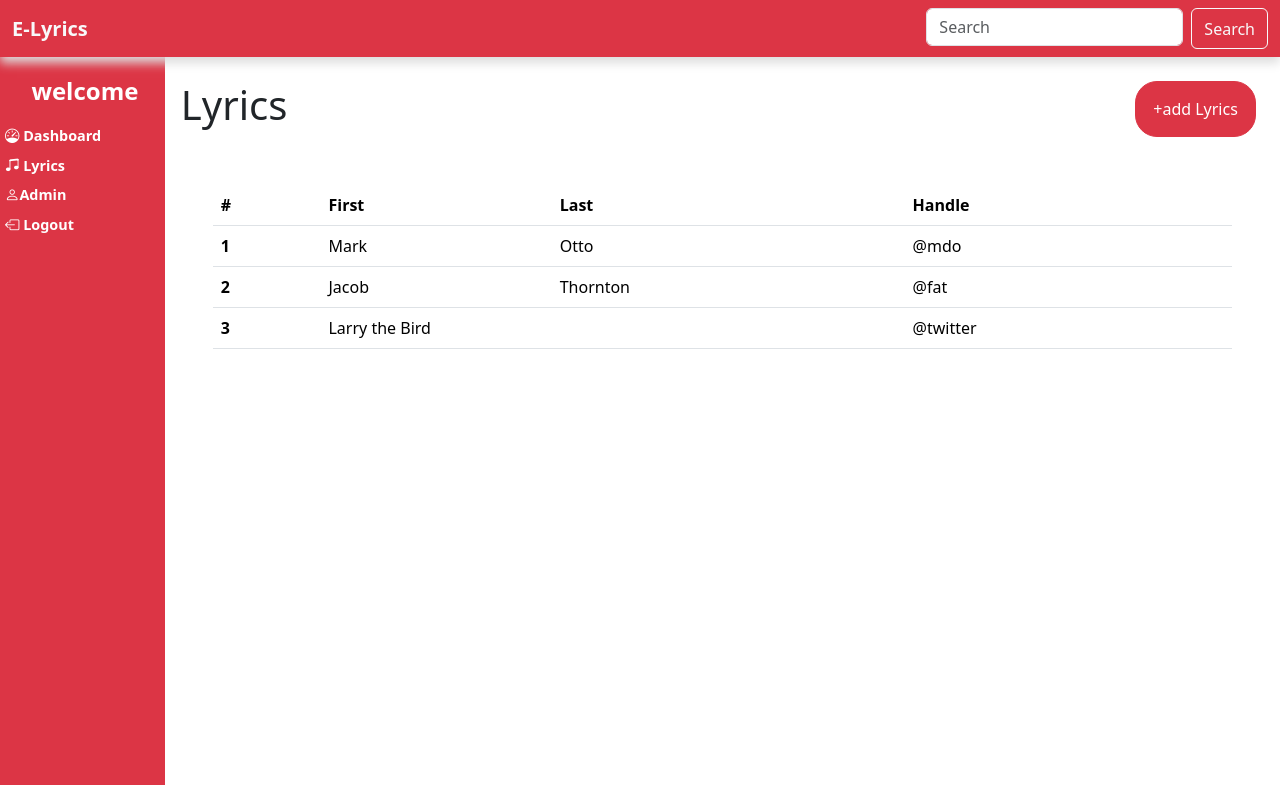
After one commit to YTADLAOUI/E-Lyrics.org, a PHP site: page /lyrics.php in a window 1280 px wide. The commit adds this page. Run offline with PHP 8.4, Linux system fonts and the light colour scheme.

Commit message:
dynamic form

```diff
--- /dev/null
+++ b/includes/navbar.php
@@ -0,0 +1,38 @@
+<nav class="navbar bg-danger">
+  <div class="container-fluid">
+    <b><a class="navbar-brand text-light">E-Lyrics</a></b>
+    <form class="d-flex" role="search">
+      <input class="form-control me-2" type="search" placeholder="Search" aria-label="Search">
+      <button class="btn btn-outline-light" type="submit">Search</button>
+      <div class="respo">
+      <button class="navbar-toggler me-2" type="button" data-bs-toggle="offcanvas" data-bs-target="#offcanvasRight" aria-controls="offcanvasRight">
+                <span class="navbar-toggler-icon" data-bs-target="#offcanvasRight"></span>
+            </button>
+      <div class="offcanvas offcanvas-end" tabindex="-1" id="offcanvasRight"              aria-labelledby="offcanvasRightLabel">
+        <div class="offcanvas-header">
+          <h5 class="offcanvas-title" id="offcanvasRightLabel">welcome</h5>
+          <button type="button" class="btn-close" data-bs-dismiss="offcanvas" aria-label="Close"></button>
+        </div>
+        <div class="offcanvas-body">
+          <!-- hh -->
+          <div class="">
+              <li class="siz">
+                  <a href="accuile.php"><i class="bi bi-speedometer"></i> Dashboard</a>
+            </li>
+              <li class="mt-2 siz">
+                  <a href="lyrics.php"><i class="bi bi-music-note-beamed"></i> Lyrics</a>
+              </li>
+              <li class="mt-2 siz">
+                  <a href="#"><i class="fa fa-fw fa-table"></i> Admin</a>
+              </li>
+              <li class="mt-2 siz">
+                  <a href="index.php"><i class="bi bi-box-arrow-left"></i>Logout</a>
+              </li>
+          </div>
+          <!-- hh -->
+        </div>
+      </div>
+    </div>
+    </form>
+  </div>
+</nav>
--- /dev/null
+++ b/includes/sidebar.php
@@ -0,0 +1,18 @@
+<div class="sidebar">
+    <div class="">
+      <b><p class="welc pt-3">welcome</p></b>
+        <li class="siz">
+            <b><a href="accuile.php"><i class="bi bi-speedometer"></i> Dashboard</a></b>
+      </li>
+        <li class="mt-2 siz">
+            <b><a href="lyrics.php"><i class="bi bi-music-note-beamed"></i> Lyrics</a></b>
+        </li>
+        <li class="mt-2 siz">
+        <b><a href="#"><i class="bi bi-person"></i>Admin</a></b>
+        </li>
+        <li class="mt-2 siz">
+            <b><a href="index.php"><i class="bi bi-box-arrow-left"></i> Logout</a></b>
+        </li>
+    </div>
+
+  </div>
--- a/includes/style.css
+++ b/includes/style.css
@@ -15,19 +15,23 @@ section{
   width: 90vw;
 
 }
+.form-control{
+  margin-bottom: 3px;
+}
 .containers{
   width: 88%;
 }
 .containarr{
-  width: 80vw;
+  /* width: 80vw; */
   display: flex;
 }
 
 .sidebar{
+  padding-left: 5px;
   margin: 0%;
   /* position: absolute; */
   height: 91vh;
-  width: 20vw;
+  width: 13vw;
   background-color:#dc3545;
 }
 li,a{
@@ -43,10 +47,23 @@ li,a{
   text-align: center;
   color: white;
   font-size: 1.5em;
-
 }
 .cards{
   width: 90vw;
+}
+.btnadd{
+
+  border-radius: 22px;
+  border-color:#dc3545 ;
+  width: 11%;
+  background-color: #dc3545;
+  --bs-btn-hover-bg: #f38d8d;
+  --bs-btn-hover-border-color: #f38d8d;
+  --bs-btn-active-bg: #f38d8d;
+  /* --bs-btn-hover-color:#0000; */
+
+  /* --bs-btn-disabled-bg: #030303;
+  --bs-btn-disabled-border-color: #000000; */
 }
 @media only screen and (max-width: 978px) {
   .respo{
--- /dev/null
+++ b/lyrics.php
@@ -0,0 +1,78 @@
+<?php include './includes/hedear.php'; ?>
+<?php include './includes/hedear.php';?>
+<body class="">
+    <?php include './includes/navbar.php'; ?>
+  <div class="containarr">
+    <?php include './includes/sidebar.php';?>
+    <div class="containers">
+      <main class="ps-3 pt-4 d-flex justify-content-between w-100">
+        <div><h1 class="text-color-dark ">Lyrics</h1></div>
+        <!-- model -->
+        <button type="button" class="btn btn-primary me-4 btnadd" data-bs-toggle="modal" data-bs-target="#exampleModal" data-bs-whatever="@fat">+add Lyrics</button>
+        <div class="modal fade" id="exampleModal" tabindex="-1" aria-labelledby="exampleModalLabel" aria-hidden="true">
+  <div class="modal-dialog">
+    <div class="modal-content">
+      <div class="modal-header">
+        <h1 class="modal-title fs-5" id="exampleModalLabel"></h1>
+        <button type="button" class="btn-close" data-bs-dismiss="modal" aria-label="Close"></button>
+      </div>
+      <div class="modal-body">
+        <form id="addin">
+            <div>
+            <input type="text" class="form-control" id="recipient-titre" placeholder="Titre">
+            <input type="text" class="form-control" id="recipient-artist" placeholder="Artist">
+            <input type="text" class="form-control" id="recipient-album" placeholder="Album">
+            <input type="date" class="form-control" id="recipient-annee" placeholder="année de création">
+            <textarea class="form-control" id="recipient-lyrics" placeholder="Lyrics"></textarea>
+            </div>
+        </form>
+      </div>
+      <div class="modal-footer">
+        <button type="button" class="btn btn-danger" id="rv"><i class="bi bi-trash3-fill"></i></button>
+        <button type="button" class="btn btn-success" id="plus"><i class="bi bi-plus-circle"></i></button>
+        <button type="button" class="btn btn-secondary" id="close" data-bs-dismiss="modal">Close</button>
+        <button type="button" class="btn btn-primary"id ="save">Save</button>
+      </div>
+    </div>
+  </div>
+</div>
+        <!-- fin mode -->
+      </main>
+      <section class="w-100">
+          <div class="w-100 p-5" >
+            <table class="table">
+              <thead>
+                <tr>
+                  <th scope="col">#</th>
+                  <th scope="col">First</th>
+                  <th scope="col">Last</th>
+                  <th scope="col">Handle</th>
+                </tr>
+              </thead>
+              <tbody>
+                <tr>
+                  <th scope="row">1</th>
+                  <td>Mark</td>
+                  <td>Otto</td>
+                  <td>@mdo</td>
+                </tr>
+                <tr>
+                  <th scope="row">2</th>
+                  <td>Jacob</td>
+                  <td>Thornton</td>
+                  <td>@fat</td>
+                </tr>
+                <tr>
+                  <th scope="row">3</th>
+                  <td colspan="2">Larry the Bird</td>
+                  <td>@twitter</td>
+                </tr>
+              </tbody>
+            </table>
+          </div>
+        </section>
+    </div>
+  </div>
+  <script src="./script/script.js"></script>
+</body>
+</html>
--- a/script/controller.php
+++ b/script/controller.php
@@ -1,7 +1,9 @@
 <?php
 include "./Database/Database.php";
-class song{
-   function add(){}
+class song extends Db{
+   function add(){
+
+   }
   // function update(){}
   // function delelt(){}
 }
--- /dev/null
+++ b/script/script.js
@@ -0,0 +1,49 @@
+let form=document.getElementById("addin");
+let plus=document.getElementById("plus");
+let rv =document.getElementById("rv");
+let index=0
+
+rv.onclick=function(){
+  if(index>0){
+    form.querySelectorAll('div')[index].remove()
+     index--
+  }
+
+  console.log(index);
+}
+
+console.log(form);
+plus.onclick=function(){
+  index++
+  let container=document.createElement("div");
+  let input1= document.createElement("input");
+  let input2= document.createElement("input");
+  let input3= document.createElement("input");
+  let input4= document.createElement("input");
+  let input5= document.createElement("textarea");
+  input1.setAttribute("type","text");
+  input2.setAttribute("type","text");
+  input3.setAttribute("type","text");
+  input4.setAttribute("type","date");
+  input1.setAttribute("class","form-control");
+  input2.setAttribute("class","form-control");
+  input3.setAttribute("class","form-control");
+  input4.setAttribute("class","form-control");
+  input5.setAttribute("class","form-control");
+  input5.setAttribute("id",`recipient-lyrics_${index}`);
+  input1.setAttribute("id",`recipient-titre_${index}`);
+  input2.setAttribute("id",`recipient-artiste_${index}`);
+  input3.setAttribute("id",`recipient-album_${index}`);
+  input4.setAttribute("id",`recipient-date_${index}`);
+  input5.setAttribute("placeholder","Lyrics");
+  input1.setAttribute("placeholder","Titre");
+  input2.setAttribute("placeholder","Artist");
+  input3.setAttribute("placeholder","Album");
+  input4.setAttribute("placeholder","Année de création");
+  container.appendChild(input1)
+  container.appendChild(input2)
+  container.appendChild(input3)
+  container.appendChild(input4)
+  container.appendChild(input5)
+  form.appendChild(container)
+}
```
Also changed, not shown: accuile.php (+4 -62 lines), index.php (+113 -0 lines), img/guitar.jpg (added), script/scipte.php (added).
